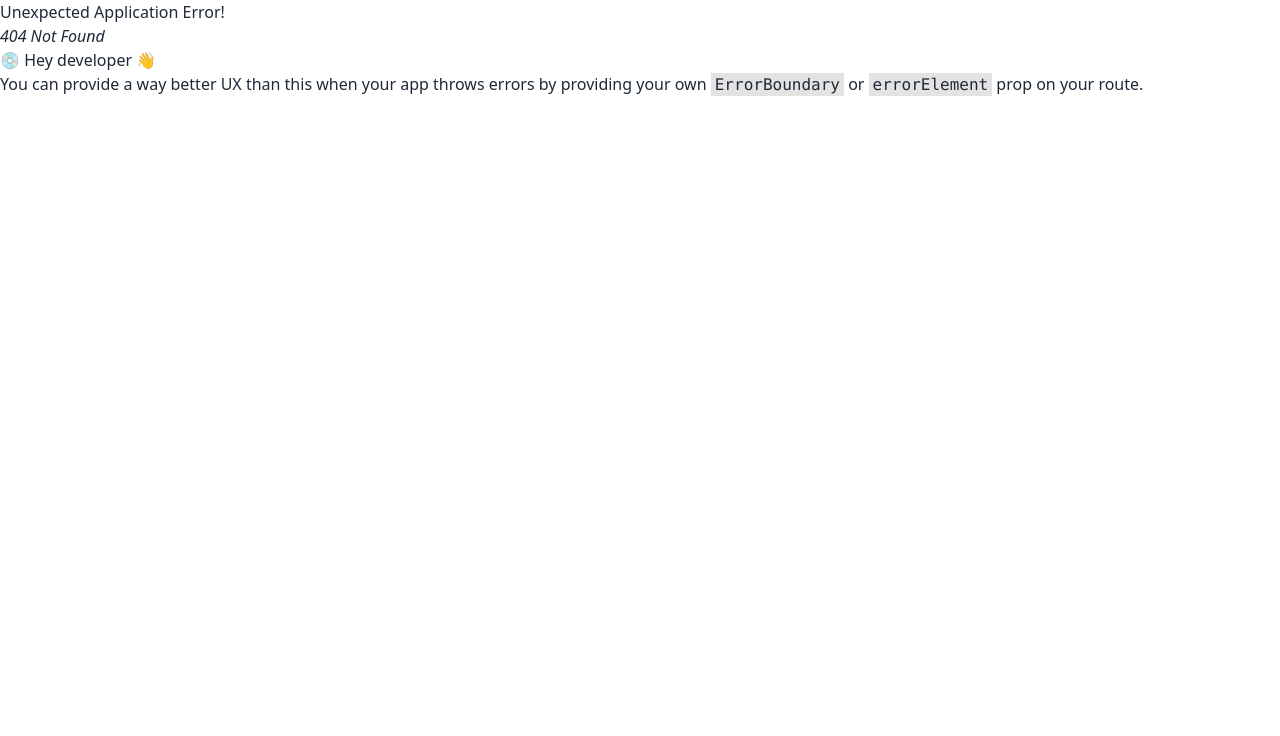
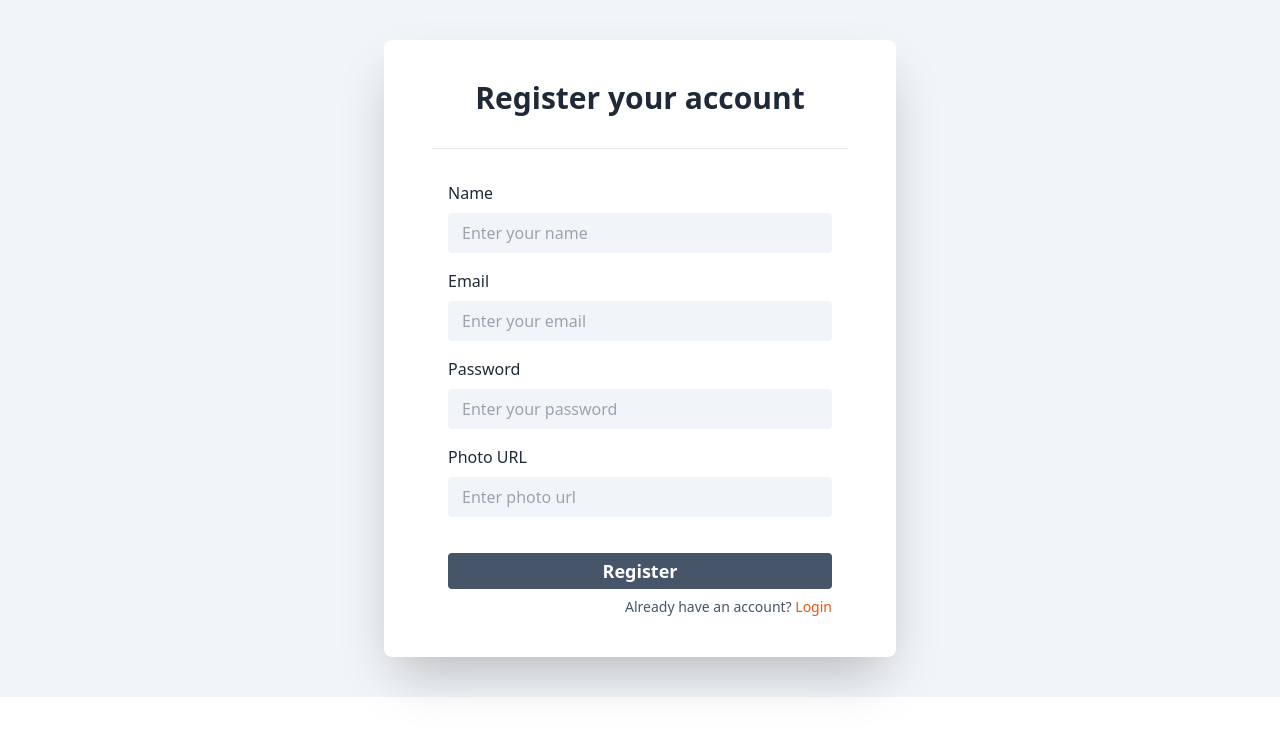
Before and after one commit to osmangony01/toy-marketplace-client, a React (Vite) app: page /register in a window 1280 px wide. Before the commit this address had no page. Shown: the top 736 px of the page. Built offline with nearby package versions, Linux system fonts and the light colour scheme.

Commit message:
make registration page

```diff
--- /dev/null
+++ b/src/components/Login/Login.jsx
@@ -0,0 +1,11 @@
+
+
+const Login = () => {
+    return (
+        <div>
+
+        </div>
+    );
+};
+
+export default Login;
--- /dev/null
+++ b/src/components/Register/Register.jsx
@@ -0,0 +1,41 @@
+import { Link } from "react-router-dom";
+
+
+const Register = () => {
+
+    const handleRegister =()=>{
+
+    }
+
+    return (
+        <div className='bg-slate-100  py-10'>
+            <div className='w-2/5 max-sm:w-11/12 max-md:w-3/4 max-lg:w-1/2 bg-white mx-auto py-10 px-12 max-sm:px-4 shadow-2xl rounded-lg'>
+                <h3 className='text-center text-3xl font-semibold'>Register your account</h3>
+                <hr className='my-8' />
+                <form action="" className='px-4' onSubmit={handleRegister}>
+                    <div className='mb-4'>
+                        <label htmlFor="" className='block  mb-2'>Name</label>
+                        <input type="text" name="name" className='input-control' placeholder='Enter your name' required />
+                    </div>
+                    <div className='mb-4'>
+                        <label htmlFor="" className='block mb-2'>Email</label>
+                        <input type="email" name="email" className='input-control' placeholder='Enter your email' required />
+                    </div>
+                    <div className='mb-4'>
+                        <label htmlFor="" className='block  mb-2'>Password</label>
+                        <input type="password" name="password" className='input-control' placeholder='Enter your password' required />
+                        <small></small>
+                    </div>
+                    <div className='mb-4'>
+                        <label htmlFor="" className='block  mb-2' >Photo URL</label>
+                        <input type="text" name="photo" className='input-control' placeholder='Enter photo url' required />
+                    </div>
+                    <button className='w-full py-1 mt-5 hover:bg-slate-800 text-lg font-semibold text-white bg-slate-600 rounded'  >Register</button>
+                    <p className='mt-2 text-sm  text-slate-600 text-end'>Already have an account? <Link to="/login" className='text-orange-600'>Login</Link></p>
+                </form>
+            </div>
+        </div>
+    );
+};
+
+export default Register;
--- a/src/index.css
+++ b/src/index.css
@@ -1,3 +1,7 @@
 @tailwind base;
 @tailwind components;
 @tailwind utilities;
+
+.input-control{
+    @apply w-full bg-slate-100 box-border py-1.5 px-3 rounded  hover:border-blue-400 border-transparent border-2 outline-none focus:border-blue-400
+  }
```
Also changed, not shown: src/routes/Routes.jsx (+10 -0 lines).
